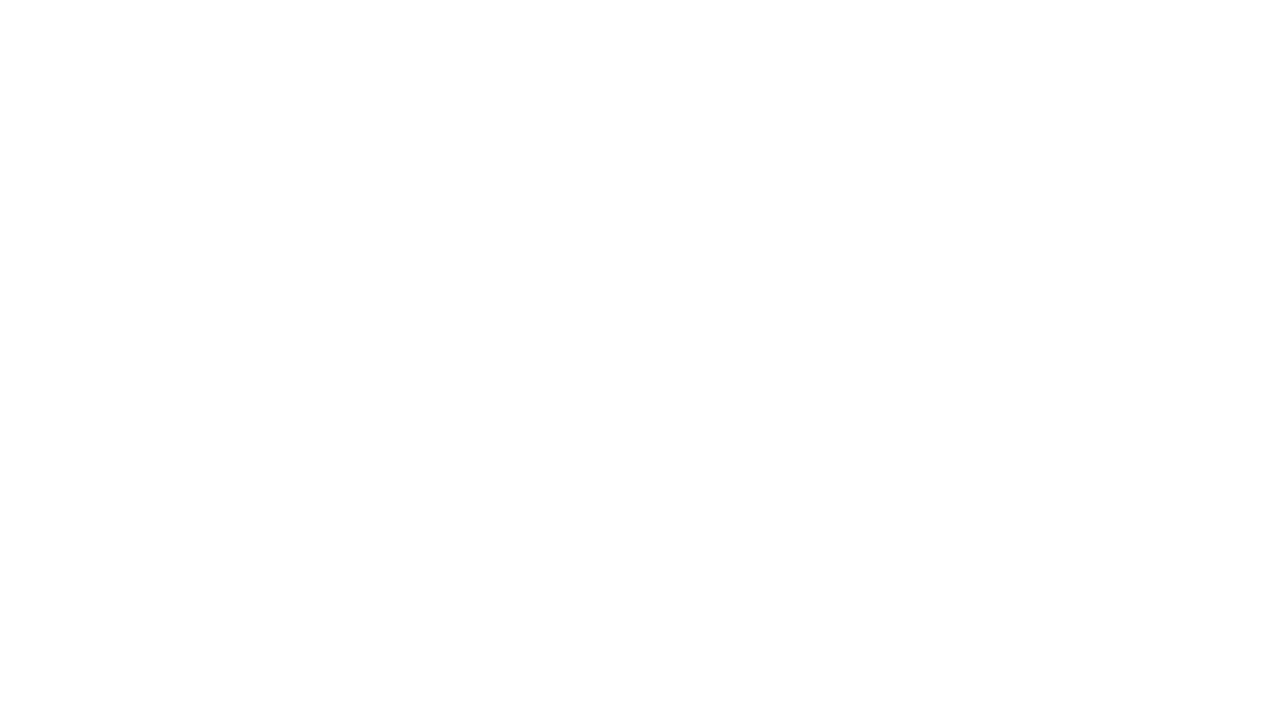
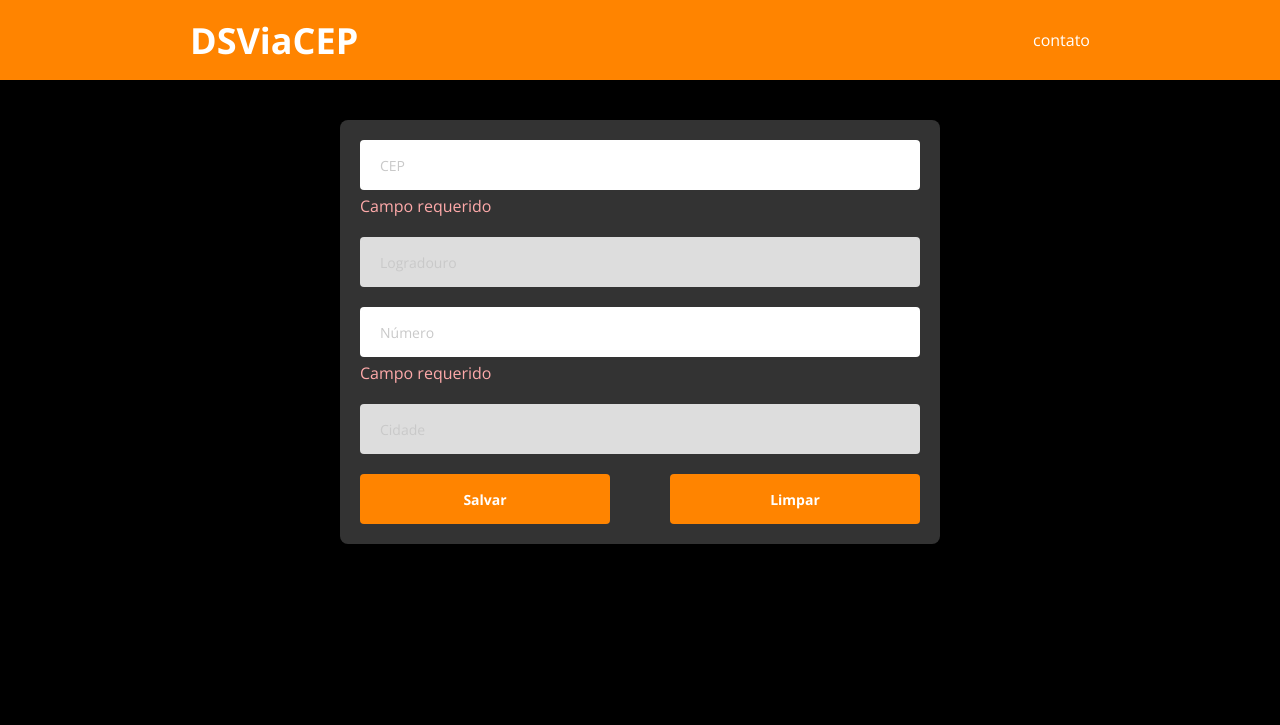
Before and after one commit to alefligiero/projeto-viacep, a plain HTML site: page index.html in a window 1280 px wide. Drawn offline with nearby package versions, Linux system fonts and the light colour scheme.

Commit message:
html done, nav and form css done

```diff
--- a/css/styles.css
+++ b/css/styles.css
@@ -0,0 +1,105 @@
+* {
+    box-sizing: border-box;
+    margin: 0;
+    padding: 0;
+    font-family: 'Open Sans', sans-serif;
+}
+
+html, body {
+    background-color: #000;
+}
+
+.nav-container {
+    height: 80px;
+    background-color: #ff8400;
+    width: 100%;
+    padding: 0 20px;
+    display: flex;
+    align-items: center;
+}
+
+.nav-main {
+    width: 100%;
+    max-width: 900px;
+    margin: 0 auto;
+    display: flex;
+    align-items: center;
+    justify-content: space-between;
+}
+
+.nav-main h1 {
+    color: #fff;
+    font-size: 36px;
+}
+
+.contact-link {
+    color: #fff;
+    cursor: pointer;
+}
+
+.form-container {
+    padding: 40px 20px;
+}
+
+.card-form {
+    background-color: #333;
+    width: 100%;
+    max-width: 600px;
+    margin: 0 auto;
+    border-radius: 8px;
+    padding: 20px;
+}
+
+.form-control {
+    margin-bottom: 20px;
+}
+
+.form-control label {
+    display: none;
+}
+
+.error-message {
+    margin-top: 5px;
+    color: #faa;
+}
+
+.form-input {
+    height: 50px;
+    width: 100%;
+    border-radius: 4px;
+    padding: 0 20px;
+    font-size: 14px;
+    border: 0;
+}
+
+.form-input::placeholder {
+    color: #C9C9C9;
+}
+
+.form-input:disabled {
+    background-color: #ddd;
+}
+
+.btn-container {
+    display: flex;
+    justify-content: space-between;
+}
+
+.btn {
+    width: 250px;
+    height: 50px;
+    background-color: #ff8400;
+    border: 0;
+    border-radius: 4px;
+    color: #fff;
+    font-weight: bold;
+    font-size: 14px;
+}
+
+.btn-left {
+    margin-right: 10px;
+}
+
+.btn-right {
+    margin-left: 10px;
+}
--- a/index.html
+++ b/index.html
@@ -4,8 +4,65 @@
     <meta charset="UTF-8" />
     <meta name="viewport" content="width=device-width, initial-scale=1.0" />
     <title>DSViaCEP</title>
+
+    <link rel="preconnect" href="https://fonts.googleapis.com" />
+    <link rel="preconnect" href="https://fonts.gstatic.com" crossorigin />
+    <link
+      href="https://fonts.googleapis.com/css2?family=Montserrat:wght@400;700&family=Open+Sans:wght@400;700&display=swap"
+      rel="stylesheet"
+    />
+
     <link rel="stylesheet" href="css/styles.css" />
   </head>
   <body>
+    <header class="nav-container">
+      <nav class="nav-main">
+        <h1>DSViaCEP</h1>
+        <div class="contact-link">contato</div>
+      </nav>
+    </header>
+    <main>
+      <section id="form-section" class="form-container">
+        <div class="card-form">
+          <form name="newAddress">
+            <div class="form-control">
+              <label for="cep">CEP:</label>
+              <input type="text" name="cep" id="cep" class="form-input" placeholder="CEP">
+              <div class="error-message">Campo requerido</div>
+            </div>
+            <div class="form-control">
+              <label for="street">Logradouro:</label>
+              <input type="text" name="street" id="street" class="form-input" placeholder="Logradouro" disabled>
+            </div>
+            <div class="form-control">
+              <label for="number">Número:</label>
+              <input type="text" name="number" id="number" class="form-input" placeholder="Número">
+              <div class="error-message">Campo requerido</div>
+            </div>
+            <div class="form-control">
+              <label for="city">Cidade:</label>
+              <input type="text" name="city" id="city" class="form-input" placeholder="Cidade" disabled>
+            </div>
+            <div class="btn-container">
+              <button class="btn btn-left" type="submit">Salvar</button>
+              <button class="btn btn-right" type="reset">Limpar</button>
+            </div>
+
+          </form>
+        </div>
+      </section>
+      <section id="list-section">
+        <div>
+          <h3>São Paulo</h3>
+          <p>Rua dos Jardins, 720</p>
+          <p>11200-345</p>
+        </div>
+        <div>
+          <h3>São Paulo</h3>
+          <p>Rua dos Jardins, 720</p>
+          <p>11200-345</p>
+        </div>
+      </section>
+    </main>
   </body>
 </html>
```
